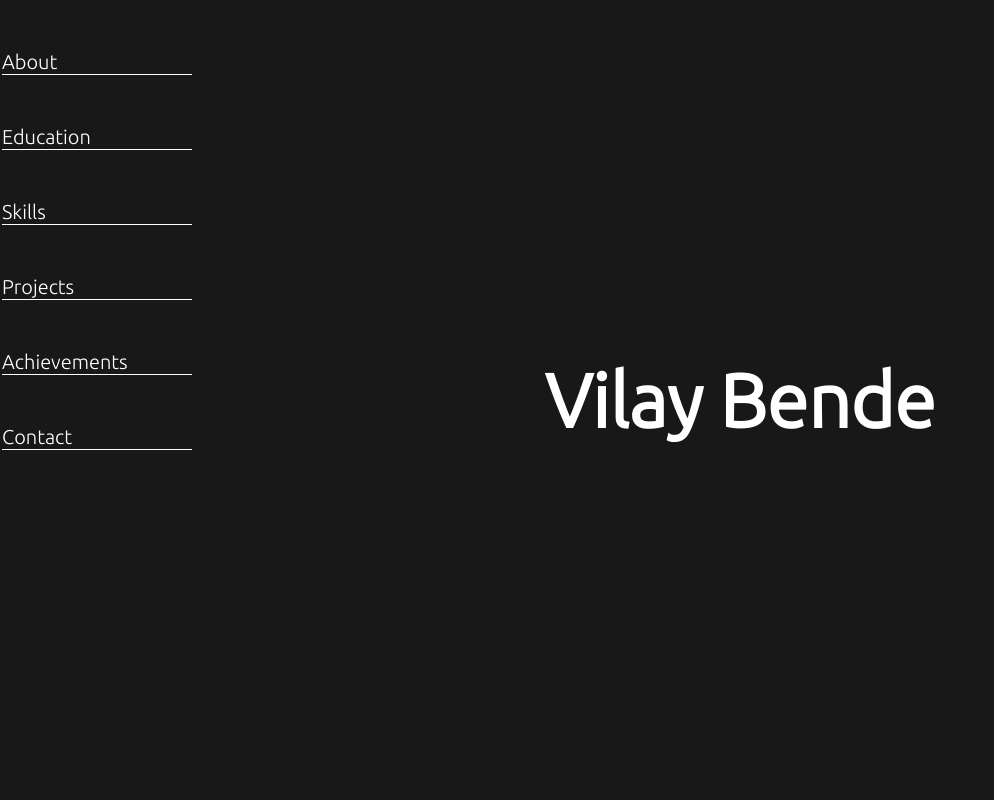
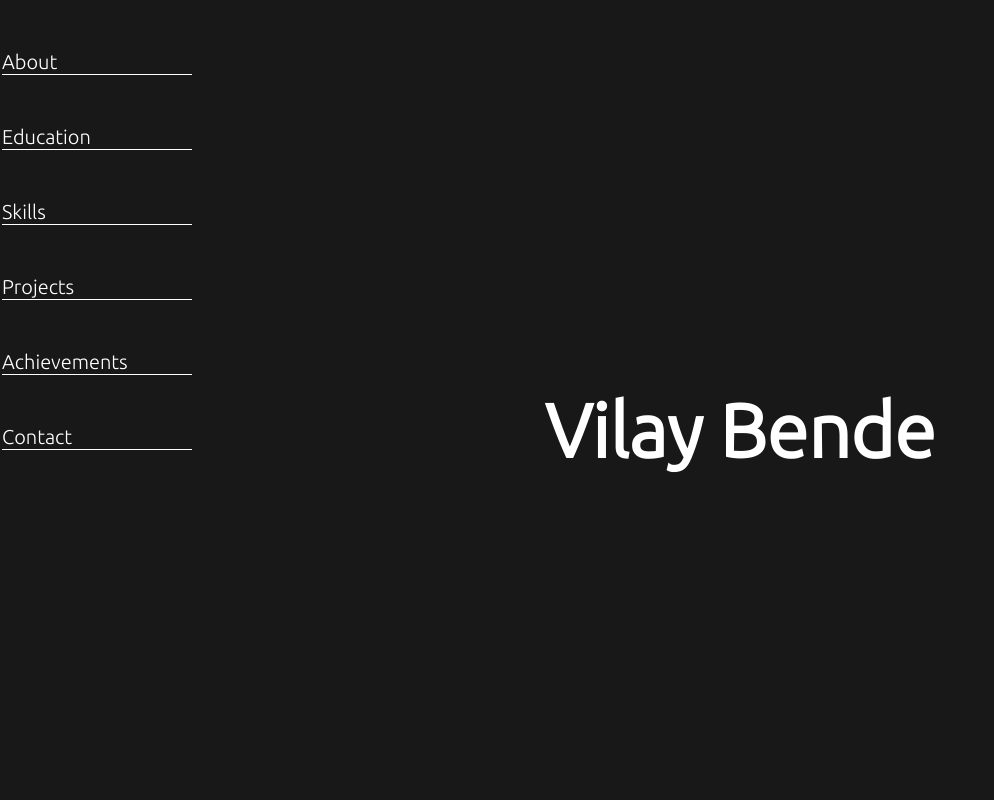
Before and after one commit to vilay1702/vilayPortfolio, a plain HTML site: page index.html in a window 1280 px wide. Shown: the top 800 px of the page, without its empty margins (0-994 px from the left). Drawn offline with Linux system fonts and the light colour scheme.

Commit message:
updated style.css

```diff
--- a/style.css
+++ b/style.css
@@ -15,10 +15,11 @@ body{
     /* width: 90%; */
     margin: auto;
     min-height: 100vh;
+    height: max-content;
     display: flex;
     flex-direction: column;
     justify-content: center;
-    padding: 0px 30px;
+    padding: 30px;
 
 }
 
```
